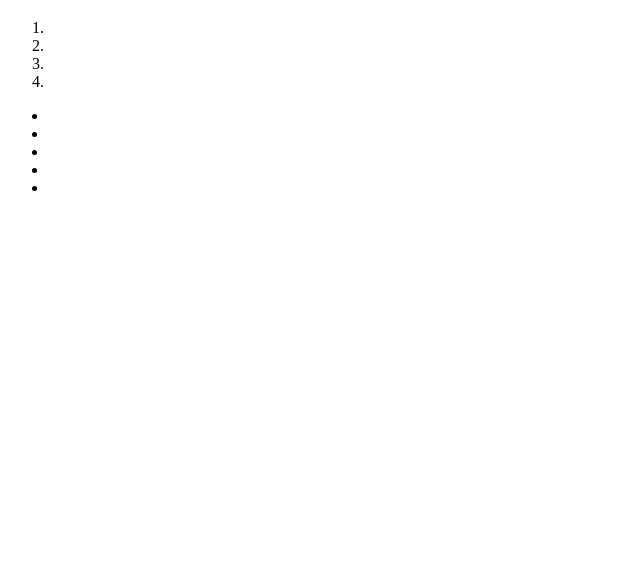
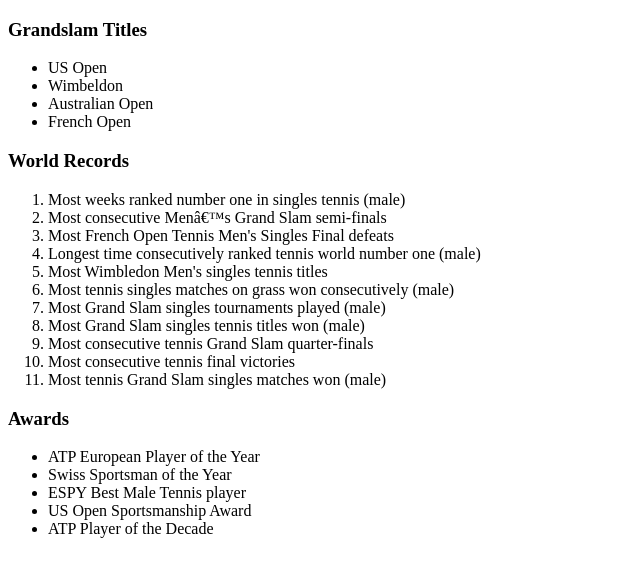
Before and after one commit to reneekiffin/COP2500, a plain HTML site: page Lab1/Achievements.html in a window 1280 px wide. Shown: the whole page, without its empty margins (0-640 px from the left). Drawn offline with Linux system fonts and the light colour scheme.

Commit message:
list update

```diff
--- a/Lab1/Achievements.html
+++ b/Lab1/Achievements.html
@@ -7,19 +7,37 @@
 
 <body>
 
-  <h3></h3>
-    <ol>
-      <li></li>
-      <li></li>
-      <li></li>
-      <li></li>
-    </ol>
-    <ul>
-      <li></li>
-      <li></li>
-      <li></li>
-      <li></li>
-      <li></li>
-    </ul>
+  <h3>Grandslam Titles</h3>
+  <ul>
+    <li>US Open</li>
+	  <li>Wimbeldon</li>
+  	<li>Australian Open</li>
+  	<li>French Open</li>
+  </ul>
+
+  <h3>World Records</h3>
+  <ol>
+    <li>Most weeks ranked number one in singles tennis (male)</li>
+  	<li>Most consecutive Menâ€™s Grand Slam semi-finals</li>
+  	<li>Most French Open Tennis Men's Singles Final defeats</li>
+  	<li>Longest time consecutively ranked tennis world number one (male)</li>
+  	<li>Most Wimbledon Men's singles tennis titles</li>
+  	<li>Most tennis singles matches on grass won consecutively (male)</li>
+  	<li>Most Grand Slam singles tournaments played (male)</li>
+  	<li>Most Grand Slam singles tennis titles won (male)</li>
+  	<li>Most consecutive tennis Grand Slam quarter-finals</li>
+  	<li>Most consecutive tennis final victories</li>
+  	<li>Most tennis Grand Slam singles matches won (male)</li>
+  </ol>
+
+  <h3>Awards</h3>
+  <ul>
+  	<li>ATP European Player of the Year</li>
+  	<li>Swiss Sportsman of the Year</li>
+  	<li>ESPY Best Male Tennis player</li>
+  	<li>US Open Sportsmanship Award</li>
+  	<li>ATP Player of the Decade</li>
+  </ul>
+
 </body>
 </html
```
